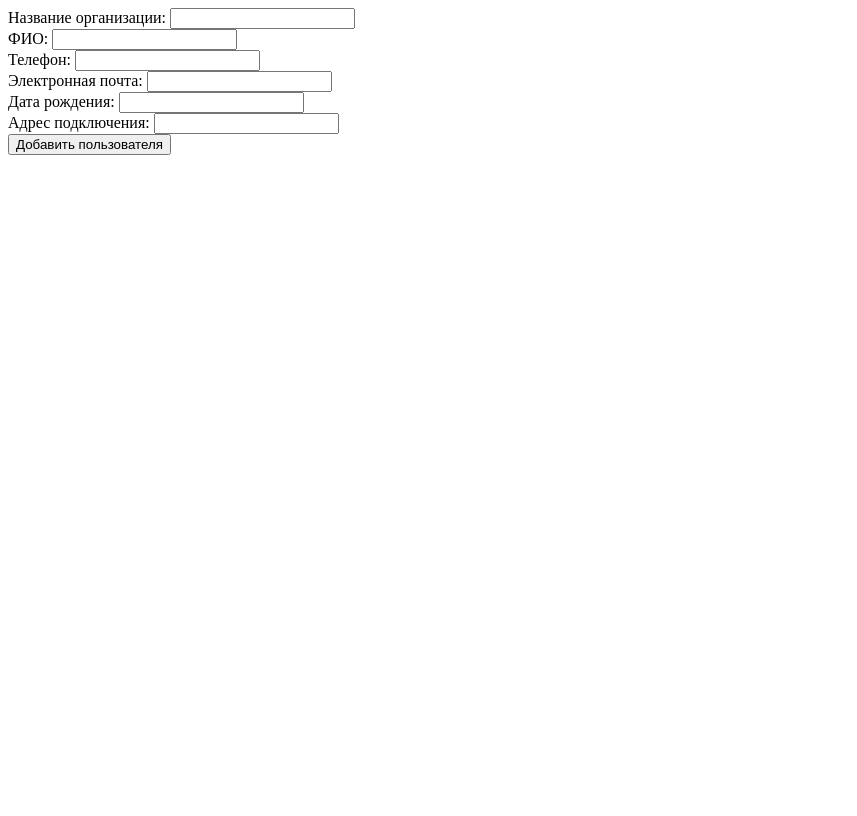
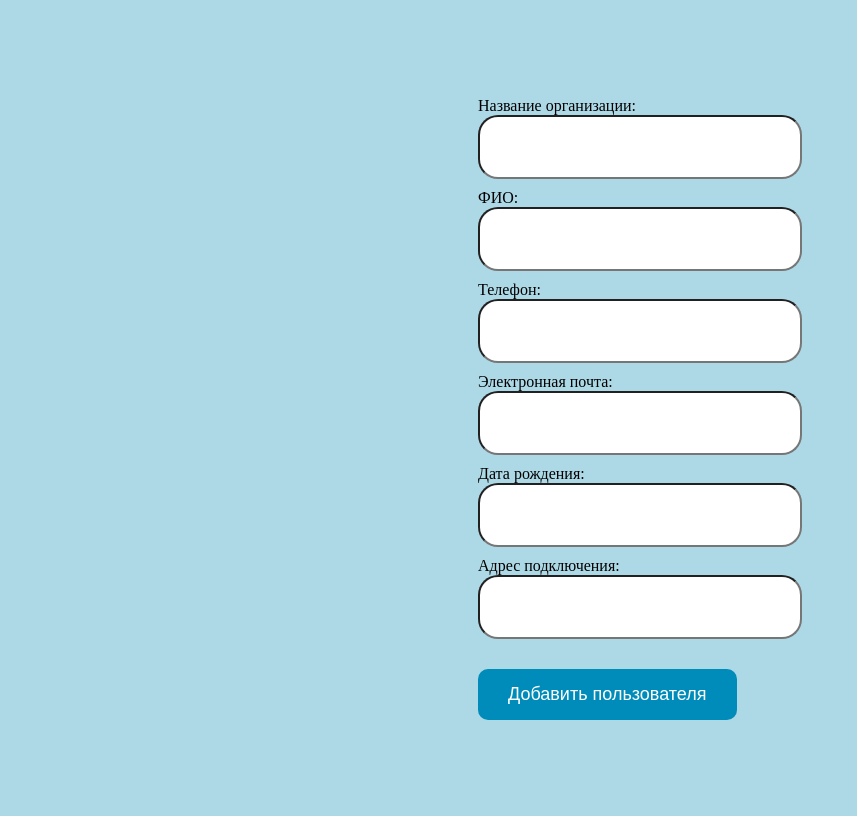
Before and after one commit to mllbll/hakaton_dubna, a Django app: template templates/second_page.html in a window 1280 px wide. Shown: the whole page, without its empty margins (0-857 px from the left). Before the commit the page ends 155 px from the top, so only its background shows below. Run offline with Django 5.2, Linux system fonts and the light colour scheme; the template is opened without the code that fills it, so the values that code supplies are empty.

Commit message:
dubna_hakaton

```diff
--- /dev/null
+++ b/main/static/main/css/styles_second.css
@@ -0,0 +1,34 @@
+/* Фоновый цвет */
+body {
+    background-color: lightblue;
+    display: flex;
+    justify-content: center;
+    align-items: center;
+    height: 100vh; /* Для центрирования по вертикали */
+}
+
+/* Стилизация поля ввода */
+.input-field {
+    width: 300px;
+    height: 40px;
+    border-radius: 20px;
+    padding: 10px;
+    font-size: 16px;
+    margin-bottom: 10px;
+}
+
+/* Стилизация кнопки */
+.btn-large {
+    background-color: #008CBA;
+    color: white;
+    padding: 15px 30px; /* Увеличиваем размер кнопки */
+    border: none;
+    border-radius: 10px;
+    cursor: pointer;
+    font-size: 18px; /* Увеличиваем размер текста на кнопке */
+    margin-top: 20px; /* Отступ от остальных элементов */
+}
+
+.btn-large:hover {
+    background-color: #005f6b;
+}
--- a/templates/second_page.html
+++ b/templates/second_page.html
@@ -1,34 +1,38 @@
 <!DOCTYPE html>
+{% load static %}
 <html lang="en">
 <head>
     <meta charset="UTF-8">
+    <meta http-equiv="X-UA-Compatible" content="IE=edge">
     <meta name="viewport" content="width=device-width, initial-scale=1.0">
     <title>Добавить пользователя</title>
+    <link rel="stylesheet" type="text/css" href="{% static 'main/css/styles_second.css' %}">
 </head>
 <body>
-    <form action="{% url 'add_user_data' %}" method="post">
-        {% csrf_token %}
-        <label for="organization_name">Название организации:</label>
-        <input type="text" id="organization_name" name="organization_name"><br>
+    <div class="container">
+        <form action="{% url 'add_user_data' %}" method="post">
+            {% csrf_token %}
+            <label for="organization_name">Название организации:</label><br>
+            <input type="text" id="organization_name" name="organization_name" class="input-field"><br>
 
-        <!-- Поля для ввода информации о пользователе -->
-        <label for="full_name">ФИО:</label>
-        <input type="text" id="full_name" name="fio"><br>
+            <label for="full_name">ФИО:</label><br>
+            <input type="text" id="full_name" name="fio" class="input-field"><br>
 
-        <label for="phone">Телефон:</label>
-        <input type="text" id="phone" name="phone_number"><br>
+            <label for="phone">Телефон:</label><br>
+            <input type="text" id="phone" name="phone_number" class="input-field"><br>
 
-        <label for="email">Электронная почта:</label>
-        <input type="text" id="email" name="email"><br>
+            <label for="email">Электронная почта:</label><br>
+            <input type="text" id="email" name="email" class="input-field"><br>
 
-        <label for="dob">Дата рождения:</label>
-        <input type="text" id="dob" name="birthday_date"><br>
+            <label for="dob">Дата рождения:</label><br>
+            <input type="text" id="dob" name="birthday_date" class="input-field"><br>
 
-        <label for="address">Адрес подключения:</label>
-        <input type="text" id="address" name="connection_address"><br>
+            <label for="address">Адрес подключения:</label><br>
+            <input type="text" id="address" name="connection_address" class="input-field"><br>
 
-        <!-- Кнопка для отправки формы -->
-        <button type="submit">Добавить пользователя</button>
-    </form>
+            <!-- Кнопка для отправки формы -->
+            <button type="submit" class="btn-large">Добавить пользователя</button>
+        </form>
+    </div>
 </body>
 </html>
```
Also changed, not shown: main/admin.py (+29 -29 lines), main/models.py (+16 -0 lines), main/views.py (+40 -35 lines).
